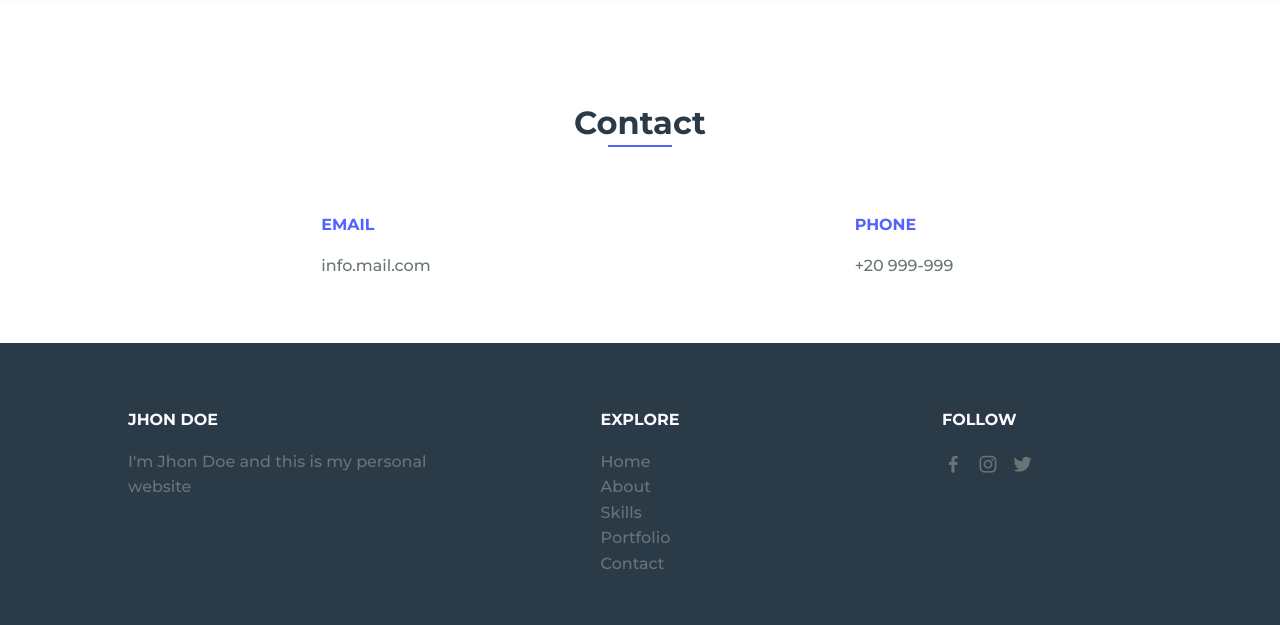
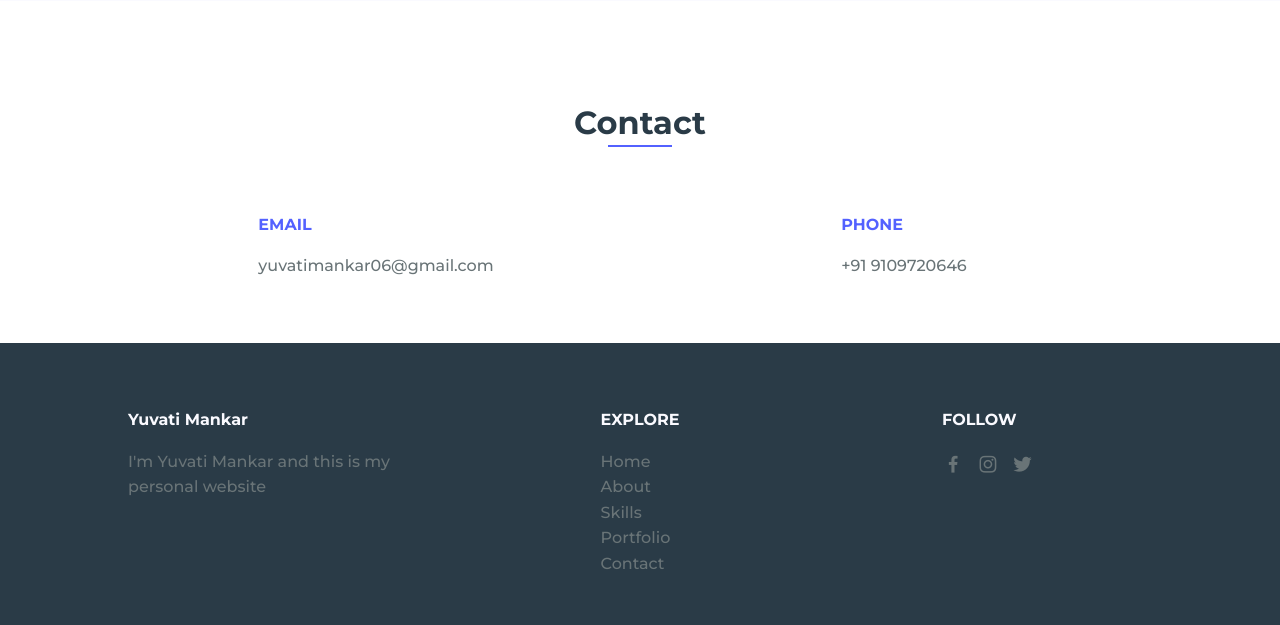
Before and after one commit to yuvatimankar/portfolio_1, a Django app: page / in a window 1280 px wide. Shown: the part 2058-2683 px from the top of the page. Run offline with Django 3.2, Linux system fonts and the light colour scheme; data comes from the database, SQL or seed files in the repository; both versions use the stored data as it was after the commit; data that the repository does not hold is empty.

Commit message:
adding files

```diff
--- a/portfolio/yuvati/models.py
+++ b/portfolio/yuvati/models.py
@@ -40,15 +40,17 @@ class Category(models.Model):
     updated = models.DateTimeField(auto_now=True)
 
     class Meta:
-        verbose_name="skill"
-        verbose_name_plural="skills"
+        verbose_name='Skill'
+        verbose_name_plural='Skills'
 
     def __str__(self):
-        self.name
+        return self.name
 
 class Skills(models.Model):
     category=models.ForeignKey(Category,on_delete=models.CASCADE)
     skill_name = models.CharField(max_length=20)
+
+
 
 #portfolio section
 
--- a/portfolio/yuvati/templates/index.html
+++ b/portfolio/yuvati/templates/index.html
@@ -134,7 +134,7 @@
                 <div class="contact__container bd-grid">
                     <div class="contact__info">
                         <h3 class="contact__subtitle">EMAIL</h3>
-                        <span class="contact__text">info.mail.com</span>
+                        <span class="contact__text">yuvatimankar06@gmail.com</span>
 <!--
                         <h3 class="contact__subtitle">PHONE</h3>
                         <span class="contact__text">+20 999-999</span>
@@ -145,7 +145,7 @@
                     <div class="contact__info">
 
                         <h3 class="contact__subtitle">PHONE</h3>
-                        <span class="contact__text">+20 999-999</span>
+                        <span class="contact__text">+91 9109720646</span>
 
                     </div>
 
@@ -165,8 +165,8 @@
         <footer class="footer section">
             <div class="footer__container bd-grid">
                 <div class="footer__data">
-                    <h2 class="footer__title">JHON DOE</h2>
-                    <p class="footer__text">I'm Jhon Doe and this is my personal website</p>
+                    <h2 class="footer__title">Yuvati Mankar</h2>
+                    <p class="footer__text">I'm Yuvati Mankar and this is my personal website</p>
                 </div>
 
                 <div class="footer__data">
--- a/portfolio/yuvati/views.py
+++ b/portfolio/yuvati/views.py
@@ -1,4 +1,4 @@
-from django.shortcuts import render
+
 
 # Create your views here.
 from django.shortcuts import render
```
Also changed, not shown: portfolio/yuvati/admin.py (+7 -7 lines), portfolio/db.sqlite3, portfolio/media_root/profile/profile_KjpPoz7.jpg (added).
